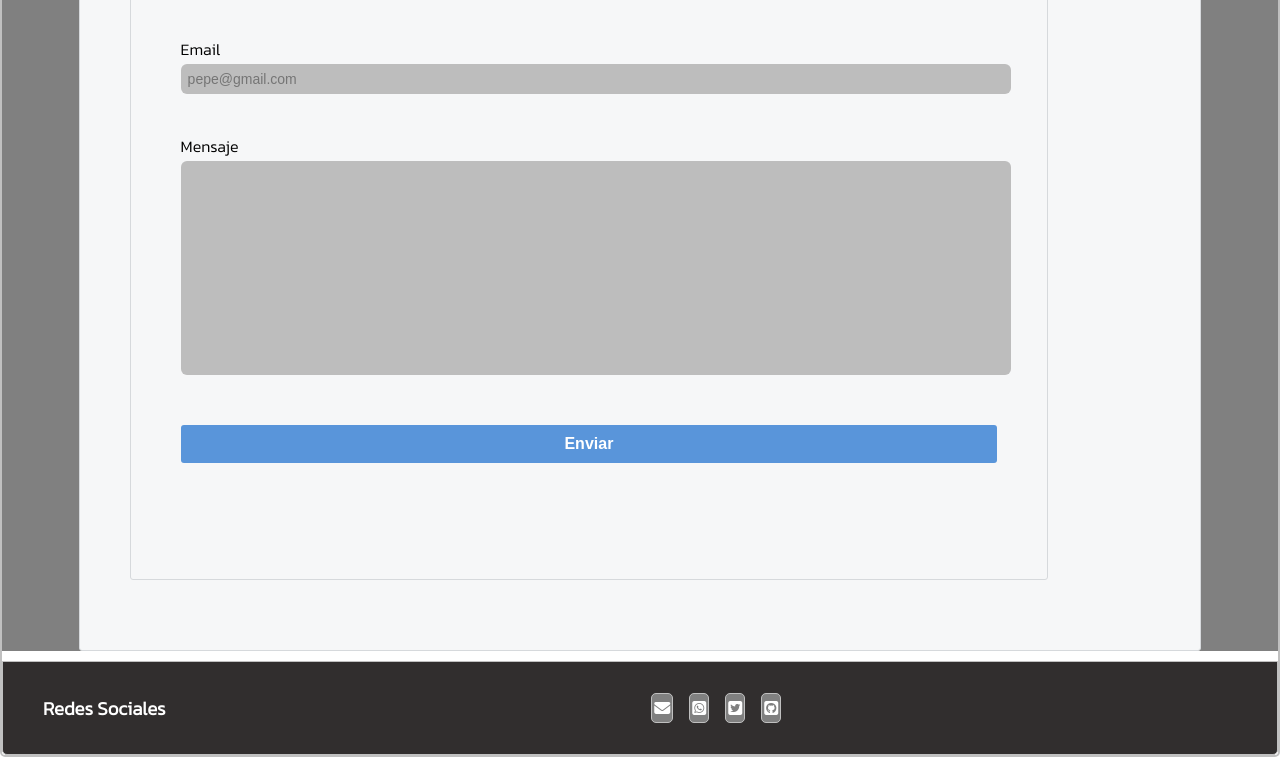
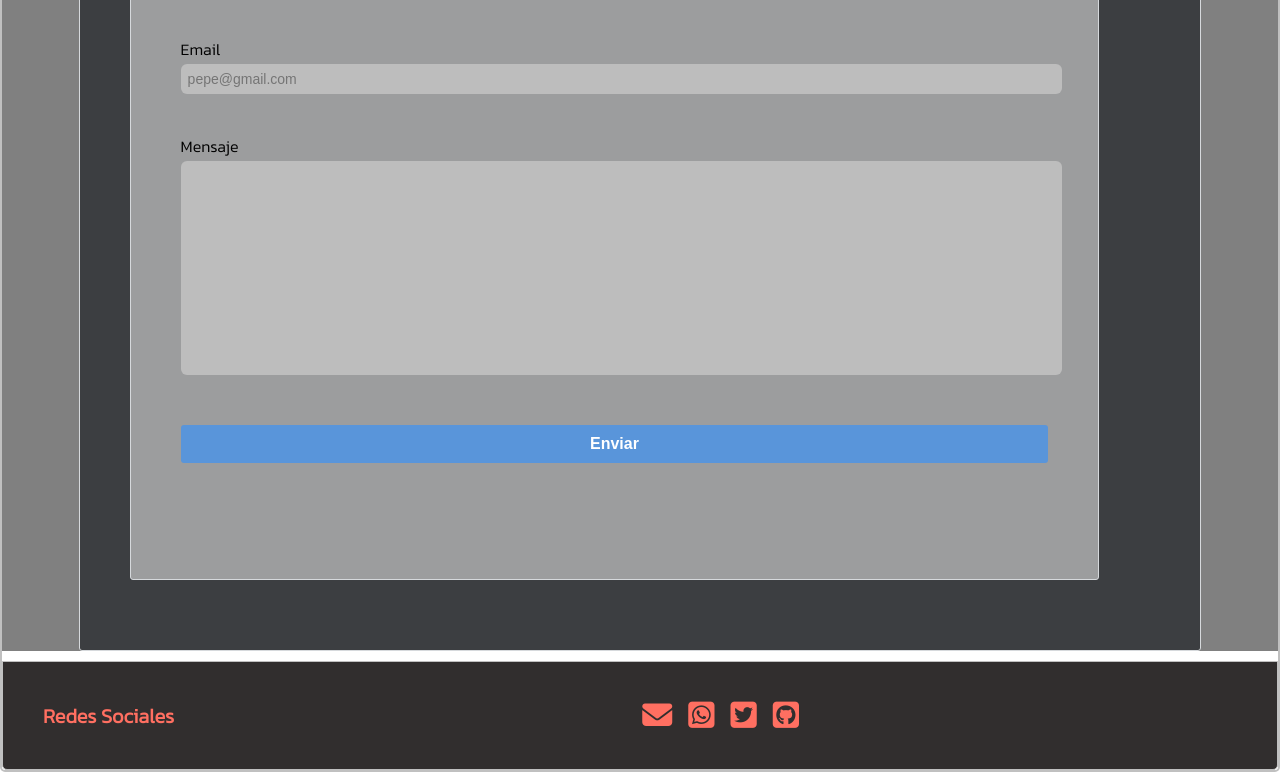
Before and after one commit to GerardoKruger/mi_primera_web, a plain HTML site: page index.html in a window 1280 px wide. Shown: the part 1806-2578 px from the top of the page. Drawn offline with Linux system fonts and the light colour scheme.

Commit message:
Update styles.css

```diff
--- a/styles.css
+++ b/styles.css
@@ -41,10 +41,10 @@ ul {
 
 header nav ul li a {
    color: white;
-   background-color: gray;
+
    border-radius: 5px;
    padding: 2px;
-   border: 1px solid silver;
+
    transition: font-size 0.3s;
 }
 
@@ -70,13 +70,11 @@ header a i {
 }
 
 a:hover{
-   color: aqua;
+
    font-size: 1.1em;
 }
 
-i:hover {
-   color: aqua;
-}
+
 
 .acerca-de h2 {
    display: flex;
@@ -146,7 +144,7 @@ background-color: gray;
 
 .form-header {
    text-align: center;
-   background-color: #f6f7f8;
+   background-color: #3c3e41;
     border: 1px solid #d6d9dc;
    border-radius: 3px;
 
@@ -168,11 +166,12 @@ background-color: gray;
 /* ------------- Formulario ------------- */
 
 .formulario {
-   background-color: #f6f7f8;
+   background-color: #9c9d9e;
    border: 1px solid #d6d9dc;
    border-radius: 3px;
+   justify-content: center;
 
-   width: 80%;
+   width: 85%;
    padding: 50px;
    margin: 10px 0 20px 0;
 }
@@ -266,8 +265,10 @@ footer {
 }
 
 footer h3 {
+   font-size: 20px;
    transition: font-size 0.3s;
    padding-left: 30px;
+   color: #FF6F61;
 }
 
 footer ul {
@@ -277,22 +278,20 @@ footer ul {
 }
 
 footer ul li {
-   background-color: gray;
-   border-radius: 5px;
-   padding: 2px;
-   border: 1px solid silver;
-   transition: font-size 0.3s;
+   color: #FF6F61;
+
    justify-items: flex-end;
+   font-size: 30px;
 }
 
 footer h3:hover {
-   color: aqua;
+
    font-size: 1.3em;
 }
 
 footer ul li:hover {
-   color: aqua;
-   font-size: 1.1em;
+
+   transform: scale(1.5);
 }
 
 footer a i {
@@ -302,6 +301,8 @@ footer a i {
    font-size: 2em;
    padding-left: 10px;
    transition: font-size 0.3s;
+   color: #FF6F61;
+   justify-content: center;
 }
 
 
```
